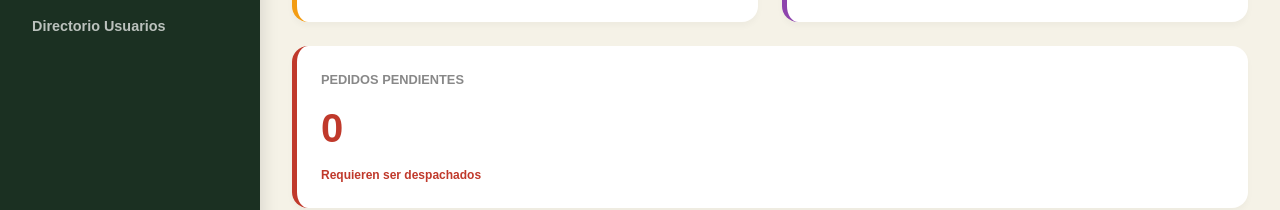
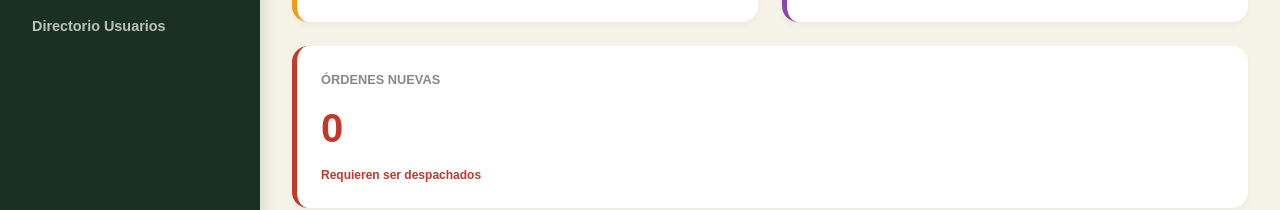
Before and after one commit to tintaeterna021/libroloop-admin, a Next.js app: page / in a window 1280 px wide. Shown: the part 396-606 px from the top of the page. Built offline with nearby package versions, Linux system fonts and the light colour scheme; no server answers; the database is empty.

Commit message:
visualización dashboard

```diff
--- a/app/page.tsx
+++ b/app/page.tsx
@@ -15,8 +15,8 @@ export default async function AdminDashboard() {
   if (orders) {
     orders.forEach(o => {
       ventasTotales += Number(o.total_with_shipping) || 0;
-      // 4 es "entregado", cualquier cosa antes de eso es "pendiente de despachar / en ruta"
-      if (o.status_code < 4) {
+      // Sólo tomamos como "pendientes" estrictos a los Nuevos (status 1)
+      if (o.status_code === 1) {
         pedidosPendientes++;
       }
     })
@@ -94,7 +94,7 @@ export default async function AdminDashboard() {
           {/* Tarjeta 2 - Pedidos Pendientes */}
           <Link href="/pedidos" style={{ textDecoration: 'none', display: 'block' }}>
             <div style={{ backgroundColor: 'white', borderRadius: '16px', padding: '1.5rem', boxShadow: '0 4px 6px rgba(0,0,0,0.03)', borderLeft: '5px solid #c0392b', height: '100%' }}>
-              <p style={{ fontFamily: "'Montserrat', sans-serif", fontSize: '0.8rem', color: '#888', fontWeight: 700, textTransform: 'uppercase', marginBottom: '0.5rem' }}>Pedidos Pendientes</p>
+              <p style={{ fontFamily: "'Montserrat', sans-serif", fontSize: '0.8rem', color: '#888', fontWeight: 700, textTransform: 'uppercase', marginBottom: '0.5rem' }}>Órdenes nuevas</p>
               <p style={{ fontFamily: "'Montserrat', sans-serif", fontSize: '2.5rem', color: '#c0392b', fontWeight: 900 }}>
                 {pedidosPendientes}
               </p>
```
